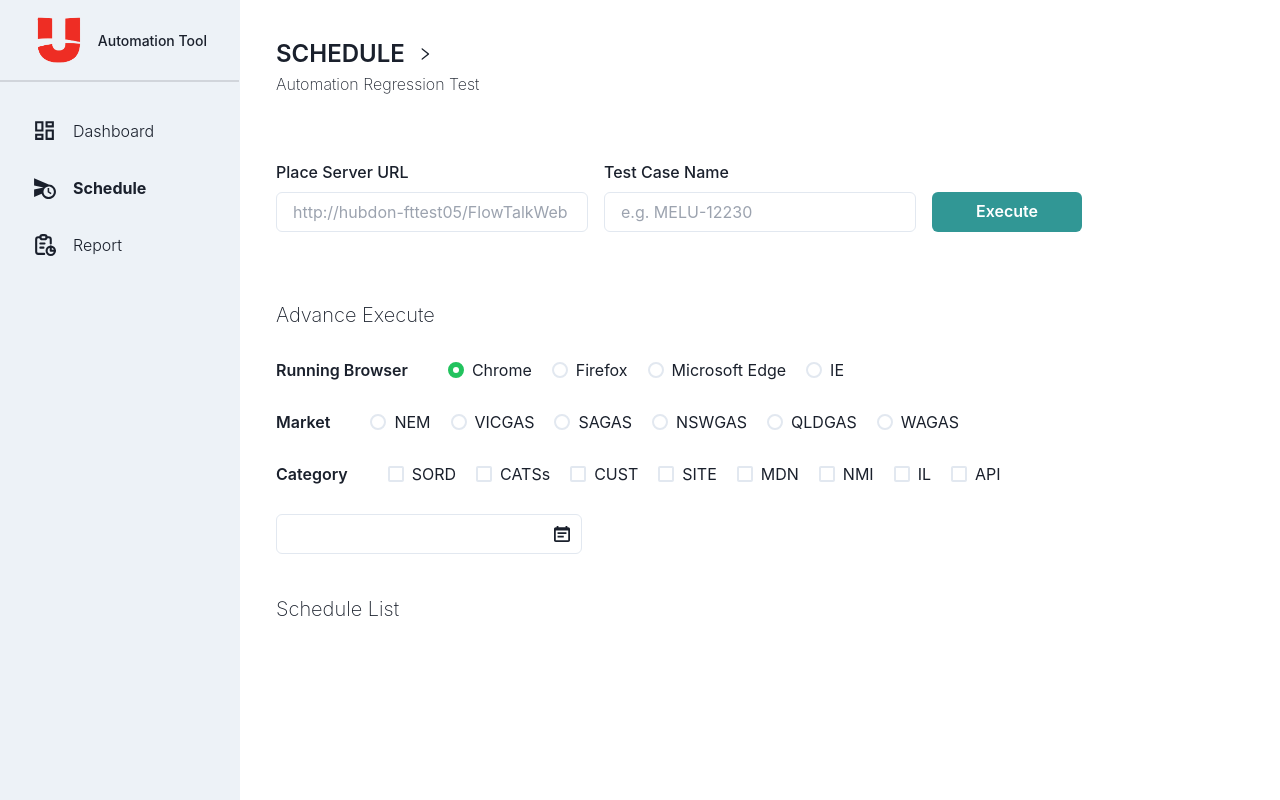
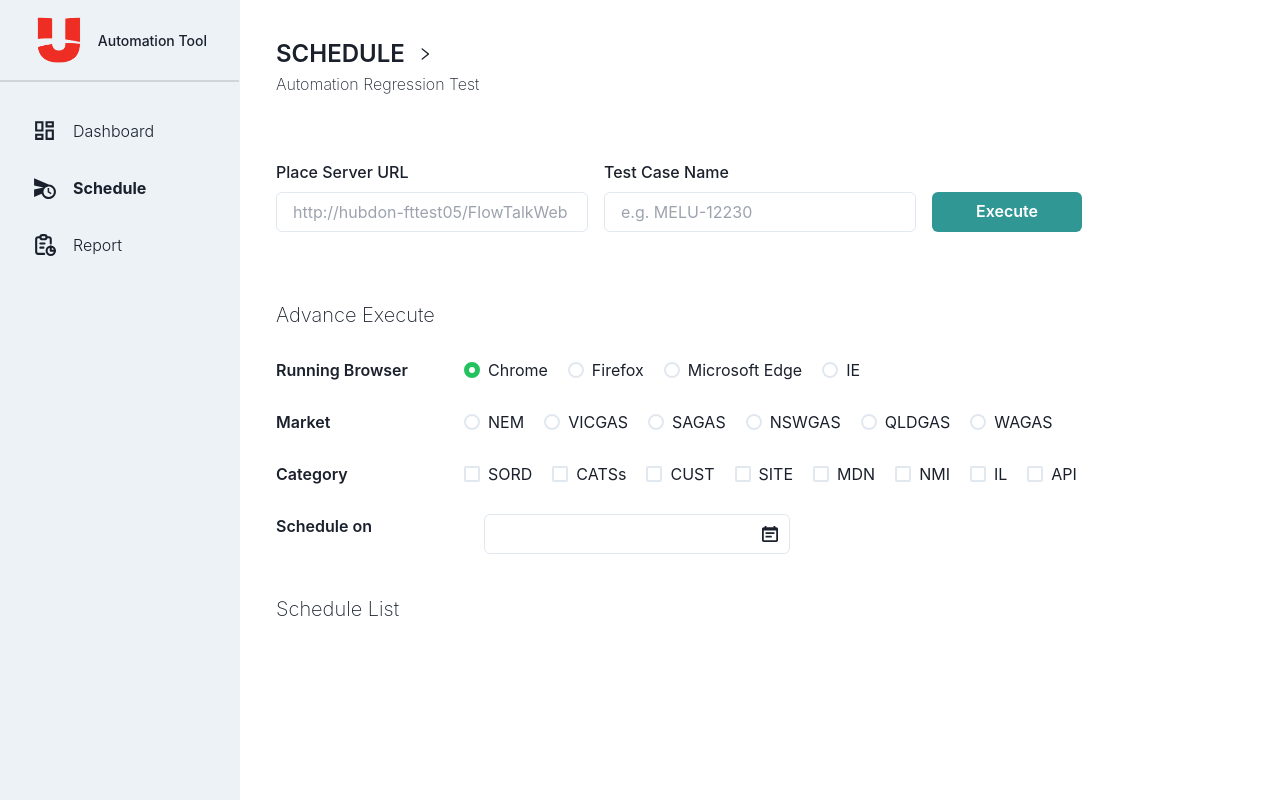
Before and after one commit to techyhk/automation-dashboard, a React (Vite) app: page /schedule in a window 1280 px wide. Built offline with nearby package versions, Linux system fonts and the light colour scheme.

Commit message:
fix: style

```diff
--- a/src/components/DatePicker/index.tsx
+++ b/src/components/DatePicker/index.tsx
@@ -22,7 +22,7 @@ import { ClassNames } from '@emotion/react';
 const CustomInput = forwardRef<any, any>((props, ref) => {
   return (
     <InputGroup>
-      <Input {...props} ref={ref} />
+      <Input {...props} ref={ref} className="pl-0" />
       <InputRightElement
         userSelect="none"
         pointerEvents="none"
--- a/src/pages/Schedule/components/SelectionOptionsForm.tsx
+++ b/src/pages/Schedule/components/AdvanceExecutionForm.tsx
@@ -2,7 +2,6 @@ import React, { useState } from 'react';
 import {
   Checkbox,
   CheckboxGroup,
-  Input,
   Radio,
   RadioGroup,
   Stack,
@@ -13,7 +12,7 @@ import { ParticipantType } from '../types/participantType';
 import { CategoryType } from '../types/categoryType';
 import { DatePicker } from '@components/DatePicker';
 
-export const SelectionOptionsForm = () => {
+export const AdvanceExecutionForm = () => {
   const [exectueBy, setExecuteBy] = useState<{
     browser: string;
     market: MarketType | undefined;
@@ -120,11 +119,13 @@ export const SelectionOptionsForm = () => {
 
   return (
     <>
-      <div className="flex md:flex-row flex-col gap-10">
+      <div className="flex md:flex-row flex-col mt-7 gap-5">
+        <div className="md:w-36">
           <Text fontSize="md" fontWeight="semibold">
             Running Browser
           </Text>
-        <div>
+        </div>
+        <div className="md:pl-2 xl:pl-6">
           <RadioGroup
             defaultValue={exectueBy['browser']}
             onChange={(value) => setExecuteBy({ ...exectueBy, browser: value })}
@@ -147,11 +148,13 @@ export const SelectionOptionsForm = () => {
         </div>
       </div>
 
-      <div className="flex md:flex-row flex-col gap-10 mt-7">
+      <div className="flex md:flex-row flex-col mt-7 gap-5">
+        <div className="md:w-36">
           <Text fontSize="md" fontWeight="semibold">
             Market
           </Text>
-        <div>
+        </div>
+        <div className="md:pl-2 xl:pl-6">
           <RadioGroup
             onChange={(value) =>
               setExecuteBy({ ...exectueBy, market: value as MarketType })
@@ -169,11 +172,13 @@ export const SelectionOptionsForm = () => {
       </div>
 
       {exectueBy['market'] && (
-        <div className="flex md:flex-row flex-col gap-10 mt-7">
+        <div className="flex md:flex-row flex-col mt-7 gap-5">
+          <div className="md:w-36">
             <Text fontSize="md" fontWeight="semibold">
               Participant
             </Text>
-          <div>
+          </div>
+          <div className="md:pl-2 xl:pl-6">
             <CheckboxGroup
               colorScheme="cyan"
               onChange={(value) =>
@@ -194,11 +199,13 @@ export const SelectionOptionsForm = () => {
         </div>
       )}
 
-      <div className="flex md:flex-row flex-col gap-10 mt-7">
+      <div className="flex md:flex-row flex-col mt-7 gap-5">
+        <div className="md:w-36">
           <Text fontSize="md" fontWeight="semibold">
             Category
           </Text>
-        <div>
+        </div>
+        <div className="md:pl-2 xl:pl-6">
           <CheckboxGroup
             colorScheme="cyan"
             onChange={(value) =>
@@ -216,7 +223,12 @@ export const SelectionOptionsForm = () => {
         </div>
       </div>
 
-      <div className=" mt-7 md:w-2/3">
+      <div className="flex md:flex-row flex-col md:gap-16 gap-5 mt-7 w-2/3">
+        <div className="md:w-36">
+          <Text fontSize="md" fontWeight="semibold">
+            Schedule on
+          </Text>
+        </div>
         <DatePicker
           showTimeSelect
           value={exectueBy['dateTime']}
--- a/src/pages/Schedule/index.tsx
+++ b/src/pages/Schedule/index.tsx
@@ -2,7 +2,7 @@ import React from 'react';
 import { Header } from '@components/Header';
 import { MainWrapper } from '@components/MainWrapper';
 import { ExecutionForm } from './components/ExecutionForm';
-import { SelectionOptionsForm } from './components/SelectionOptionsForm';
+import { AdvanceExecutionForm } from './components/AdvanceExecutionForm';
 import { Box, Text } from '@chakra-ui/react';
 
 export const Schedule = () => {
@@ -22,7 +22,7 @@ export const Schedule = () => {
         </Box>
 
         <div className="mt-7">
-          <SelectionOptionsForm />
+          <AdvanceExecutionForm />
         </div>
       </div>
 
```
Lines whose indentation alone changed are shown as unchanged.
